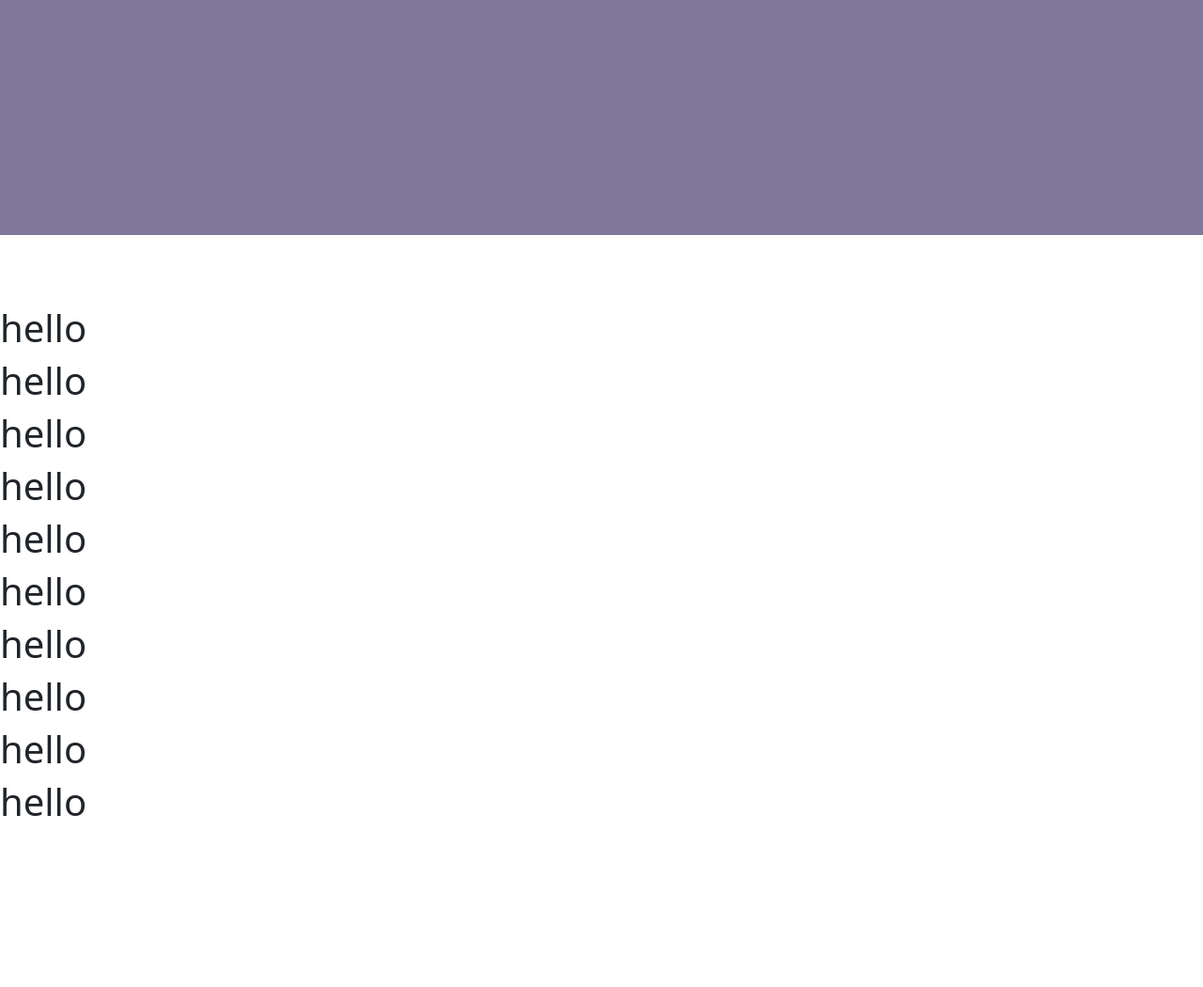
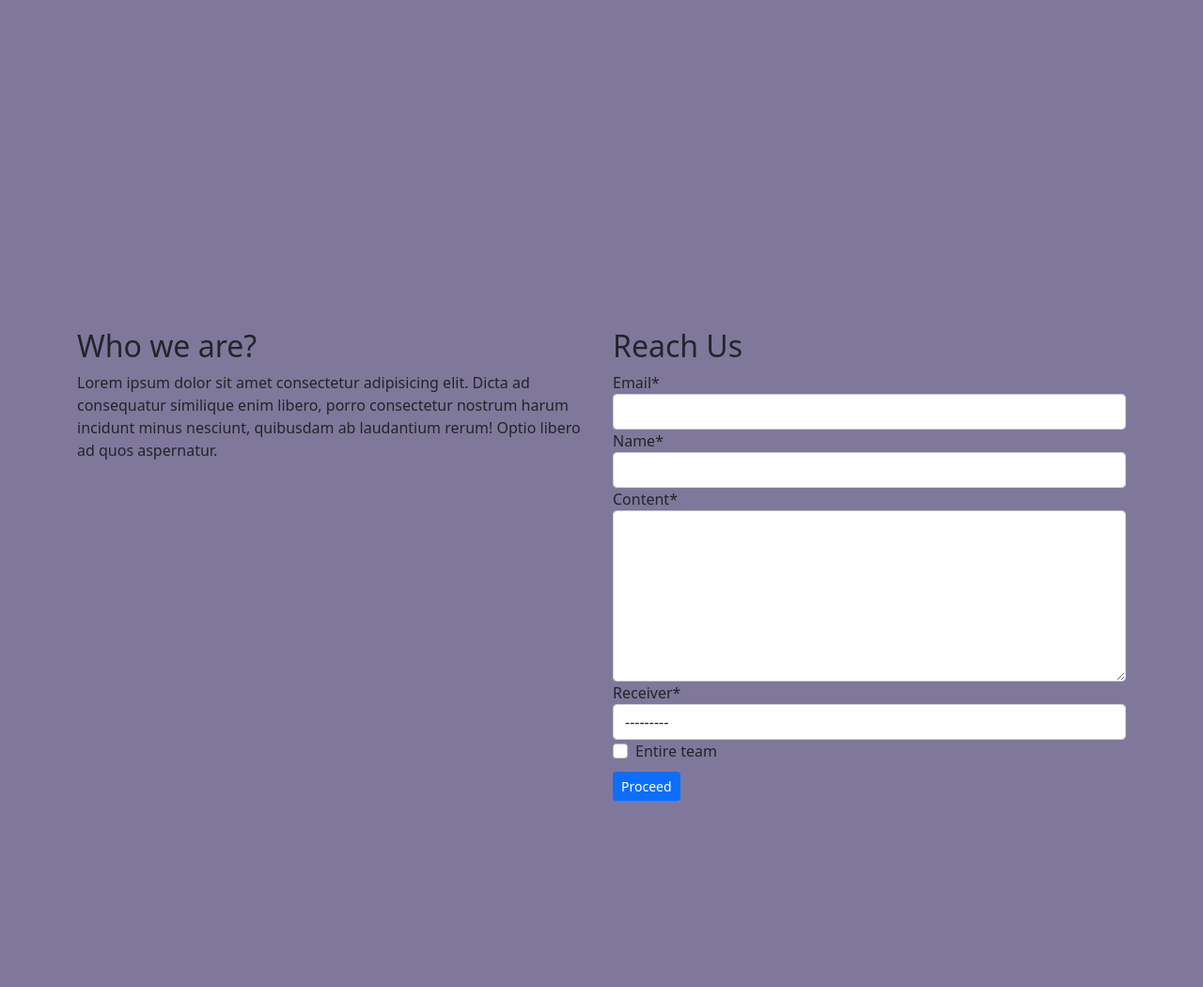
Before and after one commit to anonshubh/synergee, a Django app: page / in a window 1280 px wide. Shown: the part 622-1672 px from the top of the page at 94% size. Run offline with Django 3.2, Linux system fonts and the light colour scheme; data comes from the database, SQL or seed files in the repository; both versions use the stored data as it was after the commit; some libraries are stand-ins or nearby versions.

Commit message:
Added Contact Us Form

```diff
--- a/group/admin.py
+++ b/group/admin.py
@@ -1,6 +1,7 @@
 from django.contrib import admin
 
-from .models import Member,Interest
+from .models import Member,Interest,Contact
 
 admin.site.register(Member)
 admin.site.register(Interest)
+admin.site.register(Contact)
--- /dev/null
+++ b/group/forms.py
@@ -0,0 +1,14 @@
+from django import forms
+
+from .models import Contact
+
+class ContactForm(forms.ModelForm):
+    """
+    Contact Us Submission Form
+    """
+    class Meta:
+        model = Contact
+        fields = '__all__'
+        widgets = {
+            'content':forms.Textarea(attrs={'rows':7,'cols':40})
+        }
--- a/group/models.py
+++ b/group/models.py
@@ -31,4 +31,23 @@
         ordering = ('first_name',)
 
     def __str__(self):
-        return str(self.email)
+        return str(self.first_name)
+
+
+
+class Contact(models.Model):
+    """
+    Information/Data of Sender
+    """
+    email = models.EmailField(max_length=56)
+    name = models.CharField(max_length=56)
+    content = models.TextField()
+    receiver = models.ForeignKey(Member,on_delete=models.CASCADE,null=True)
+    entire_team = models.BooleanField(default=False)
+    timestamp = models.DateTimeField(auto_now_add=True)
+
+    class Meta:
+        ordering = ('-timestamp',)
+
+    def __str__(self):
+        return f"From:{email}"
--- a/group/templates/group/index.html
+++ b/group/templates/group/index.html
@@ -1,4 +1,5 @@
 {% extends 'base.html' %}
+{% load crispy_forms_tags %}
 {% load static %}
 {% block content %}
 
@@ -37,17 +38,22 @@
 </div>
 
 <!-- Contact Us -->
-<div id='contact'>
-  <h1>hello</h1>
-  <h1>hello</h1>
-  <h1>hello</h1>
-  <h1>hello</h1>
-  <h1>hello</h1>
-  <h1>hello</h1>
-  <h1>hello</h1>
-  <h1>hello</h1>
-  <h1>hello</h1>
-  <h1>hello</h1>
+<div class="container" id='contact'>
+  <div class="row">
+    <div class="col-lg-6 col-sm-12 mt-4">
+      <h2>Who we are?</h2>
+      Lorem ipsum dolor sit amet consectetur adipisicing elit. Dicta ad consequatur similique enim libero, porro consectetur nostrum harum incidunt minus nesciunt, quibusdam ab laudantium rerum! Optio libero ad quos aspernatur.
+    </div>
+
+    <div class="col-lg-6 col-sm-12 mt-4">
+      <h2>Reach Us</h2>
+      <form action="" method="post">
+        {{form|crispy}}
+        <input class="btn btn-primary btn-sm my-2" type="submit" value="Proceed">
+      </form>
+    </div>
+
+  </div>
 </div>
 
 {% endblock %}
--- a/group/views.py
+++ b/group/views.py
@@ -1,7 +1,8 @@
 from django.shortcuts import render, get_object_or_404
 from django.views.generic import View
 
-from .models import Member,Interest
+from .models import Member,Interest,Contact
+from .forms import ContactForm
 
 
 class ListProfile(View):
@@ -11,10 +12,16 @@
 
     def get(self,request):
         members = Member.objects.all()
+        form = ContactForm()
         context = {
-            'members':members
+            'members':members,
+            'form':form
         }
         return render(request,'group/index.html',context)
+
+
+    def post(self,request):
+        pass
 
 
 class DetailProfile(View):
--- a/group_portfolio_src/settings.py
+++ b/group_portfolio_src/settings.py
@@ -37,10 +37,14 @@
     'django.contrib.sessions',
     'django.contrib.messages',
     'django.contrib.staticfiles',
+    # 3rd Party
+    'crispy_forms',
     #Local
     'group.apps.GroupConfig',
     'blog.apps.BlogConfig',
 ]
+
+CRISPY_TEMPLATE_PACK = 'bootstrap4'
 
 MIDDLEWARE = [
     'django.middleware.security.SecurityMiddleware',
--- a/requirements.txt
+++ b/requirements.txt
@@ -1,4 +1,5 @@
 asgiref==3.3.1
 Django==3.1.5
+django-crispy-forms==1.11.0
 pytz==2020.5
 sqlparse==0.4.1
--- a/static/css/style.css
+++ b/static/css/style.css
@@ -8,7 +8,6 @@
 
 .navbar{
    background-color: rgb(236, 154, 154);
-   /* height: 65px; */
    opacity: 70%;
 }
 
@@ -55,7 +54,7 @@
 #contact{
     padding-top: 75px;
     /* background-color: #988fbd; */
-    background-color: white;
+    /* background-color: white; */
 }
 
 .card-explore-link{
```
Also changed, not shown: db.sqlite3, group/migrations/0008_contact.py (added).
